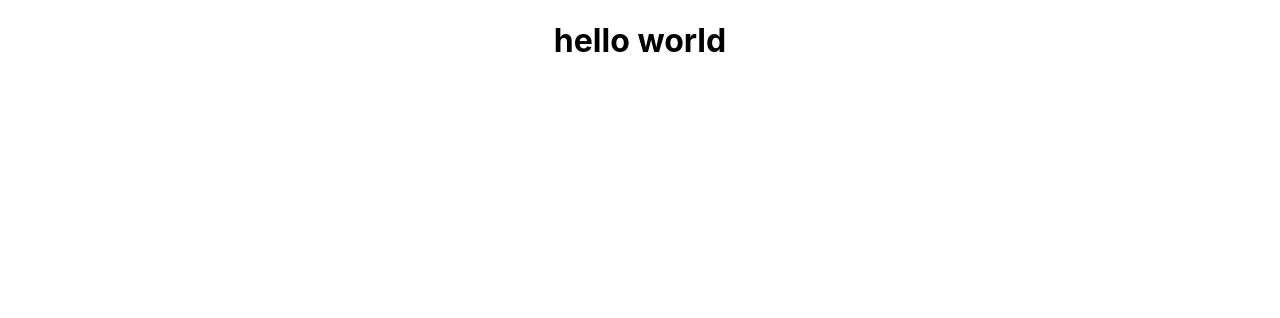
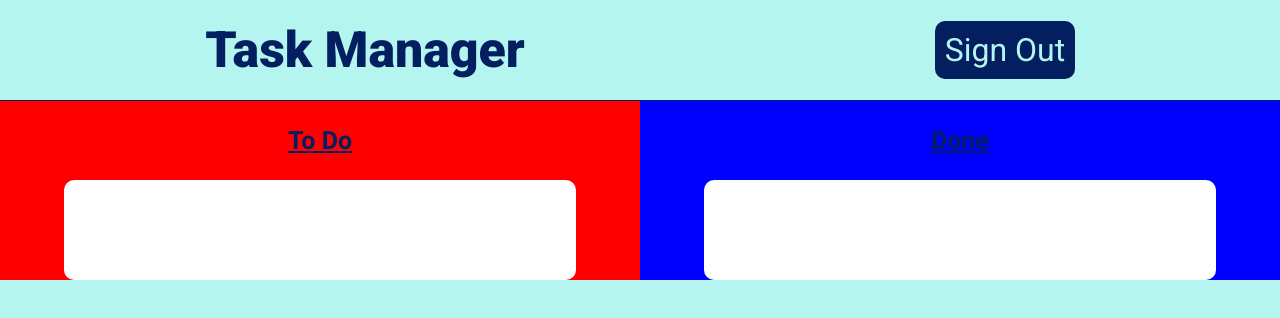
Before and after one commit to Wazoli9/villvay_todo, a React (Create React App) app: page / in a window 1280 px wide. Shown: the top 318 px of the page. Built offline with nearby package versions, Linux system fonts and the light colour scheme.

Commit message:
firebase setup, google auth working, todos layout implemented

```diff
--- a/public/index.html
+++ b/public/index.html
@@ -1,6 +1,9 @@
 <!DOCTYPE html>
 <html lang="en">
   <head>
+    <link rel="preconnect" href="https://fonts.googleapis.com">
+<link rel="preconnect" href="https://fonts.gstatic.com" crossorigin>
+<link href="https://fonts.googleapis.com/css2?family=Roboto:wght@400;700;900&display=swap" rel="stylesheet">
     <meta charset="utf-8" />
     <link rel="icon" href="%PUBLIC_URL%/favicon.ico" />
     <meta name="viewport" content="width=device-width, initial-scale=1" />
--- a/src/App.css
+++ /dev/null
@@ -1,38 +0,0 @@
-.App {
-  text-align: center;
-}
-
-.App-logo {
-  height: 40vmin;
-  pointer-events: none;
-}
-
-@media (prefers-reduced-motion: no-preference) {
-  .App-logo {
-    animation: App-logo-spin infinite 20s linear;
-  }
-}
-
-.App-header {
-  background-color: #282c34;
-  min-height: 100vh;
-  display: flex;
-  flex-direction: column;
-  align-items: center;
-  justify-content: center;
-  font-size: calc(10px + 2vmin);
-  color: white;
-}
-
-.App-link {
-  color: #61dafb;
-}
-
-@keyframes App-logo-spin {
-  from {
-    transform: rotate(0deg);
-  }
-  to {
-    transform: rotate(360deg);
-  }
-}
--- a/src/App.js
+++ b/src/App.js
@@ -1,9 +1,15 @@
-import './App.css';
+import {React, useState} from 'react';
+
+import SignInPage from './components/SignInPage';
+import Header from './components/Header';
+import Todos from './components/Todos';
 
 function App() {
+  const [currentUser, setCurrentUser] = useState(1)
   return (
     <div className="App">
-      <h1>hello world</h1>
+      <Header currentUser = {currentUser} setCurrentUser = {setCurrentUser}/>
+      {currentUser ? <Todos/> : <SignInPage setCurrentUser = {setCurrentUser}/>}
     </div>
   );
 }
--- /dev/null
+++ b/src/components/Header.js
@@ -0,0 +1,25 @@
+import React from "react";
+import { auth } from "../firebase";
+import { signOut } from "firebase/auth";
+
+export default function Header(props) {
+    const signOutUser = () => {
+        signOut(auth)
+            .then(() => {
+                props.setCurrentUser(undefined)
+            })
+            .catch((error) => {
+                console.log('error signing out')
+            });
+    };
+    return (
+        <div className="header">
+            <div className="nav">
+                <div className="nav-title">Task Manager</div>
+                {props.currentUser && (
+                    <div onClick={signOutUser} className="btn sign-out-btn">Sign Out</div>
+                )}
+            </div>
+        </div>
+    );
+}
--- /dev/null
+++ b/src/components/SignInPage.js
@@ -0,0 +1,22 @@
+import React from "react";
+import { auth, provider } from "../firebase";
+import { signInWithPopup } from "firebase/auth";
+
+export default function SignInPage(props) {
+    const signIn = ()=>{
+        signInWithPopup(auth, provider)
+        .then((result) => {
+            const user = result.user;
+            props.setCurrentUser(user)
+        })
+        .catch((error) => {
+            const errorCode = error.code;
+            const errorMessage = error.message;
+        });
+    }
+    return (
+        <div className="sign-in-container container">
+            <div onClick = {signIn} className="sign-in-btn btn">Sign In With Google</div>
+        </div>
+    );
+}
--- /dev/null
+++ b/src/components/Todo.js
@@ -0,0 +1,9 @@
+import React from "react";
+
+export default function Todo(){
+    return(
+        <div className="todo">
+
+        </div>
+    )
+}
--- /dev/null
+++ b/src/components/Todos.js
@@ -0,0 +1,17 @@
+import {React, useState, useEffect} from "react";
+import Todo from "./Todo";
+
+export default function Todos(){
+    return(
+        <div className="todos-container">
+            <div className="todo-container">
+                <h3 className="tabs-todo tab-option">To Do</h3>
+                <Todo/>
+            </div>
+            <div className="done-container">
+                <h3 className="tabs-done tab-option">Done</h3>
+                <Todo/>
+            </div>
+        </div>
+    )
+}
--- a/src/firebase_config.js
+++ b/src/firebase.js
@@ -1,4 +1,5 @@
 import { initializeApp } from "firebase/app";
+import { getAuth, GoogleAuthProvider } from "firebase/auth";
 
 const firebaseConfig = {
     apiKey: "AIzaSyCJx6NnMIRP9jsF0xZnb22NtRm135M_PD0",
@@ -10,3 +11,5 @@ const firebaseConfig = {
 };
 
 const app = initializeApp(firebaseConfig);
+export const auth = getAuth(app);
+export const provider = new GoogleAuthProvider();
--- a/src/index.css
+++ b/src/index.css
@@ -1,13 +1,111 @@
-body {
-  margin: 0;
-  font-family: -apple-system, BlinkMacSystemFont, 'Segoe UI', 'Roboto', 'Oxygen',
-    'Ubuntu', 'Cantarell', 'Fira Sans', 'Droid Sans', 'Helvetica Neue',
-    sans-serif;
-  -webkit-font-smoothing: antialiased;
-  -moz-osx-font-smoothing: grayscale;
+body{
+  font-family: 'Roboto', sans-serif;
+  margin : 0;
+  color: #041F60;
+  background-color: #B4F5F0;
 }
 
-code {
-  font-family: source-code-pro, Menlo, Monaco, Consolas, 'Courier New',
-    monospace;
+h1, h2, p{
+  margin-top: 0;
 }
+
+.header{
+  height: 100px;
+  background-color: #B4F5F0;
+  display: flex;
+  flex-direction: column;
+  justify-content: center;
+  border-bottom: 1px solid #041F60;
+}
+
+.nav-title{
+  font-weight: 900;
+}
+
+.nav{
+  display: flex;
+  margin: 0;
+  justify-content: space-around;
+  font-size: 50px;
+
+}
+
+.container{
+  background-color: #B4F5F0;
+  display: flex;
+  align-items: center;
+  flex-direction: column;
+  height: calc(100vh - 101px);
+}
+
+.sign-in-container{
+  justify-content: center;
+  text-align: center;
+}
+
+.sign-in-title{
+  font-size: 72px;
+}
+
+.btn{
+  border-radius: 10px;
+  background-color: #041F60;
+  cursor: pointer;
+  color: #B4F5F0;
+}
+
+.btn:hover{
+  color: #fff;
+}
+
+.sign-out-btn{
+  font-size: 32px;
+  display: flex;
+  align-items: center;
+  padding: 0.3em;
+}
+
+.sign-in-btn{
+  font-size: 72px;
+  padding: 0.5em;
+  margin: 0 auto;
+}
+
+.tabs{
+  display: flex;
+  justify-content: space-around;
+  width: 80%;
+
+}
+
+.tab-option{
+  cursor: pointer;
+  text-decoration: underline;
+  font-size: 25px;
+  text-align: center;
+}
+
+.todos-container{
+  display: flex;
+  width: 100%;
+  justify-content: space-around;
+}
+
+.todo{
+  display: flex;
+  background-color: #fff;
+  height: 100px;
+  width: 80%;
+  margin: 0 auto;
+  border-radius: 10px;
+}
+
+.todo-container{
+  background-color: red;
+  width: 50%;
+}
+
+.done-container{
+  background-color: blue;
+  width: 50%;
+}
```
